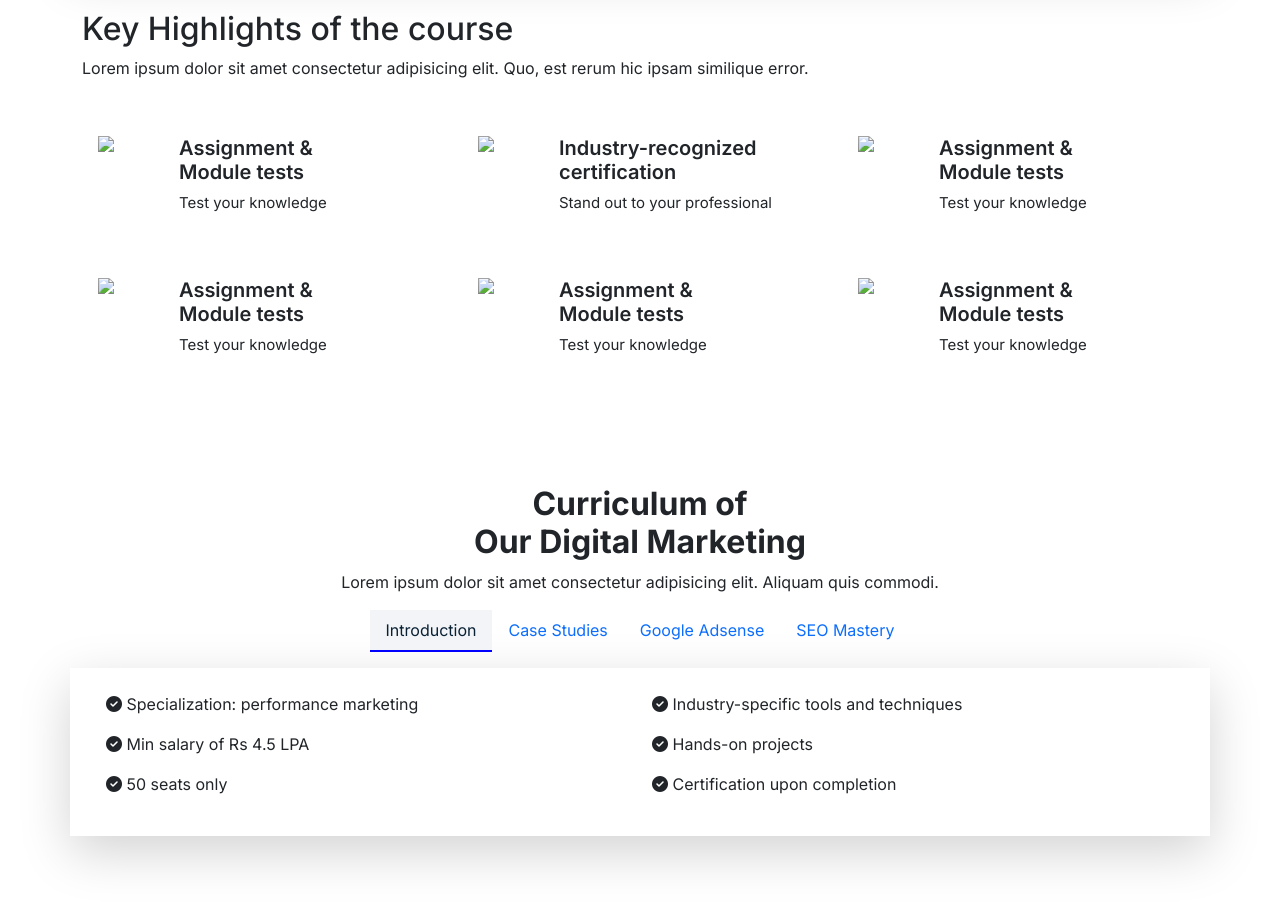
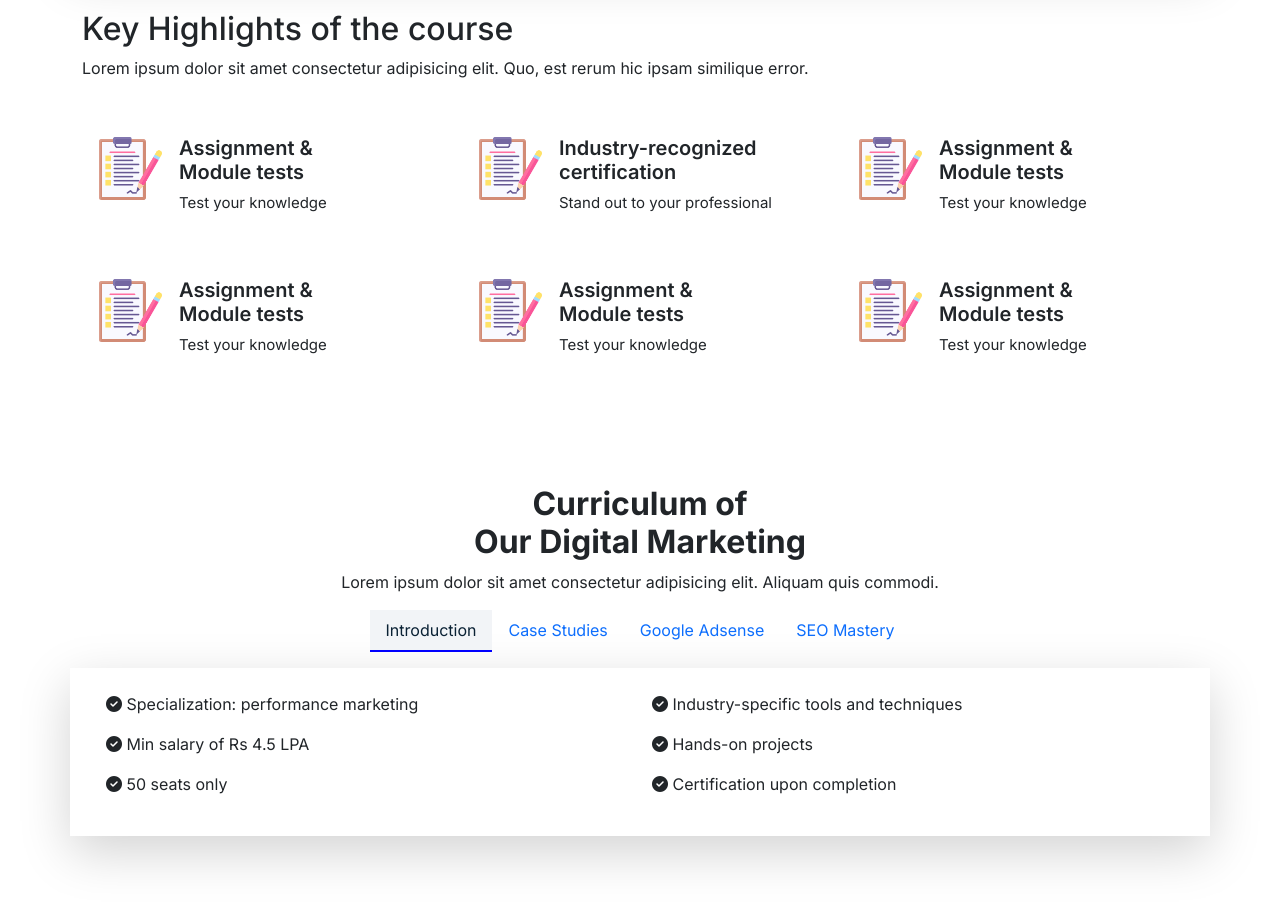
Before and after one commit to Deepaarora7011/study.com, a plain HTML site: page index.html in a window 1280 px wide. Shown: the part 880-1786 px from the top of the page. Drawn offline with nearby package versions, Linux system fonts and the light colour scheme.

Commit message:
Update index.html

```diff
--- a/index.html
+++ b/index.html
@@ -174,7 +174,7 @@
             <div class="row gy-3">
                 <div class="col-lg-4 col-sm-6 col-12">
                     <div class="bg-white p-3 d-flex align-items-start gap-3 highlightsitems">
-                        <img src="images/3section.png">
+                        <img src="3section.png">
                         <div>
                             <h4>Assignment & <br>Module tests</h4>
                             <p>Test your knowledge</p>
@@ -183,7 +183,7 @@
                 </div>
                 <div class="col-lg-4 col-sm-6 col-12">
                     <div class="bg-white p-3 d-flex align-items-start gap-3 highlightsitems">
-                        <img src="images/3section.png">
+                        <img src="3section.png">
                         <div>
                             <h4>Industry-recognized <br>certification</h4>
                             <p>Stand out to your professional</p>
@@ -192,7 +192,7 @@
                 </div>
                 <div class="col-lg-4 col-sm-6 col-12">
                     <div class="bg-white p-3 d-flex align-items-start gap-3 highlightsitems">
-                        <img src="images/3section.png">
+                        <img src="3section.png">
                         <div>
                             <h4>Assignment & <br>Module tests</h4>
                             <p>Test your knowledge</p>
@@ -201,7 +201,7 @@
                 </div>
                 <div class="col-lg-4 col-sm-6 col-12">
                     <div class="bg-white p-3 d-flex align-items-start gap-3 highlightsitems">
-                        <img src="images/3section.png">
+                        <img src="3section.png">
                         <div>
                             <h4>Assignment & <br>Module tests</h4>
                             <p>Test your knowledge</p>
@@ -210,7 +210,7 @@
                 </div>
                 <div class="col-lg-4 col-sm-6 col-12">
                     <div class="bg-white p-3 d-flex align-items-start gap-3 highlightsitems">
-                        <img src="images/3section.png">
+                        <img src="3section.png">
                         <div>
                             <h4>Assignment & <br>Module tests</h4>
                             <p>Test your knowledge</p>
@@ -219,7 +219,7 @@
                 </div>
                 <div class="col-lg-4 col-sm-6 col-12">
                     <div class="bg-white p-3 d-flex align-items-start gap-3 highlightsitems">
-                        <img src="images/3section.png">
+                        <img src="3section.png">
                         <div>
                             <h4>Assignment & <br>Module tests</h4>
                             <p>Test your knowledge</p>
```
